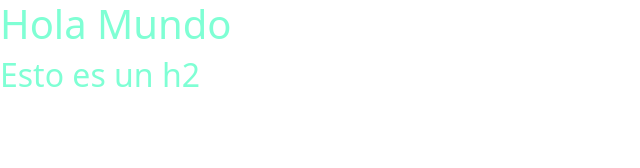
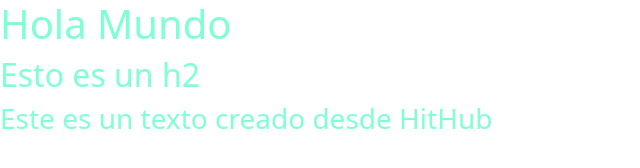
Before and after one commit to fernandoasd/jonybucci.io, a plain HTML site: page index.html in a window 1280 px wide. Shown: the whole page, without its empty margins (0-640 px from the left). Drawn offline with nearby package versions, Linux system fonts and the light colour scheme.

Commit message:
Exitado desde HitHub

```diff
--- a/index.html
+++ b/index.html
@@ -17,6 +17,7 @@
 <body>
     <h1>Hola Mundo</h1>
     <h2>Esto es un h2</h2>
+    <h3>Este es un texto creado desde HitHub</h3>
 
     <!-- Bootstrap JavaScript Bundle with Popper -->
 <script src="https://cdn.jsdelivr.net/npm/bootstrap@5.2.1/dist/js/bootstrap.bundle.min.js" integrity="sha384-u1OknCvxWvY5kfmNBILK2hRnQC3Pr17a+RTT6rIHI7NnikvbZlHgTPOOmMi466C8" crossorigin="anonymous"></script>
```
